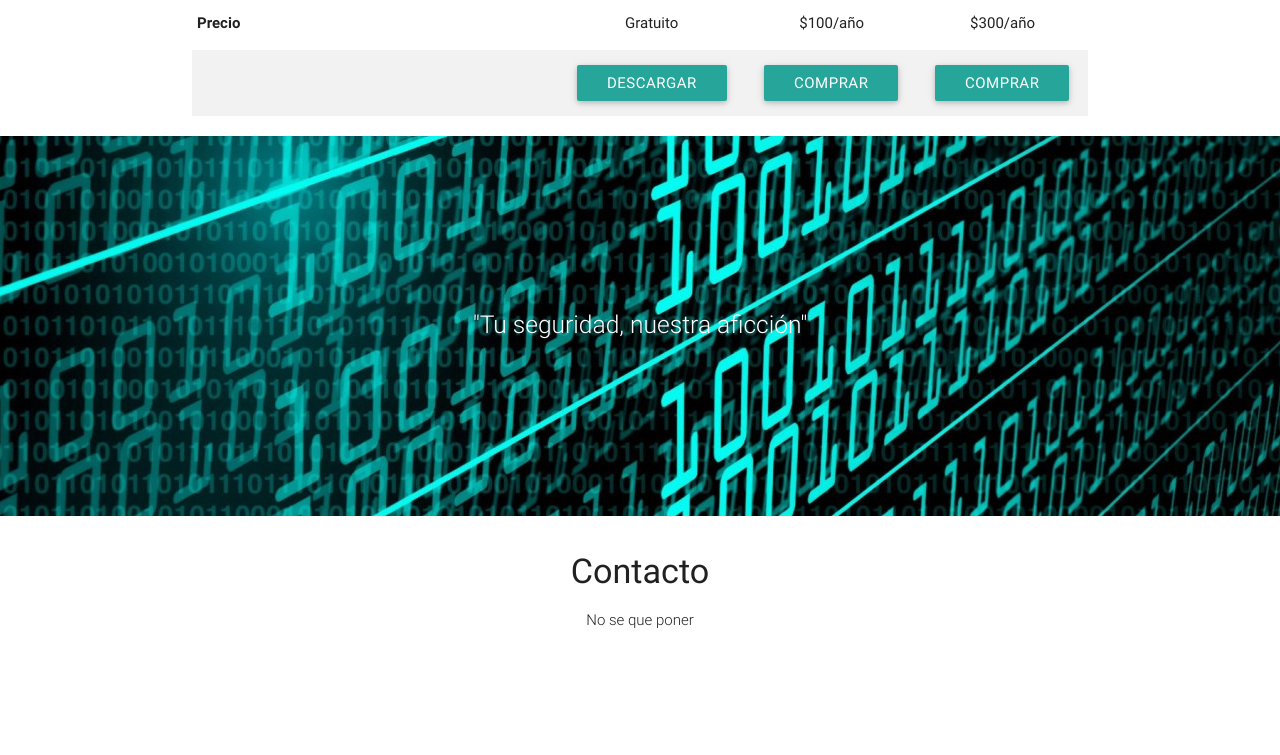
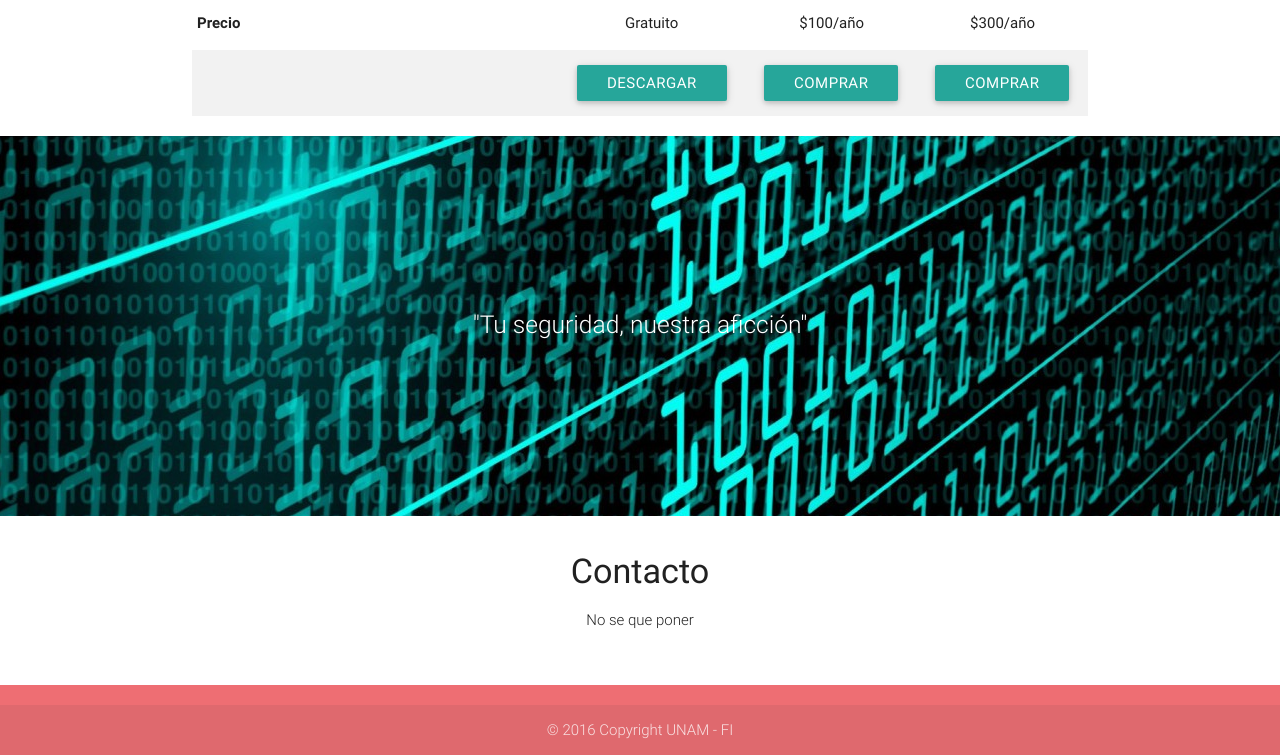
Before and after one commit to saulaxel/Taream-laboratori-PAyMN, a plain HTML site: page Website/antivirus.html in a window 1280 px wide. Shown: the part 1058-1813 px from the top of the page. Before the commit the page ends 1743 px from the top, so only its background shows below. Drawn offline with nearby package versions, Linux system fonts and the light colour scheme.

Commit message:
Update antivirus.html
Le agregue el Copyright

```diff
--- a/Website/antivirus.html
+++ b/Website/antivirus.html
@@ -148,6 +148,13 @@
 
     </div>
   </div>
+  <footer class="page-footer">
+    <div class="footer-copyright">
+      <div class="container">
+      <center> © 2016 Copyright UNAM - FI </center>
+      </div>
+    </div>
+  </footer>
 
   <script src="https://code.jquery.com/jquery-2.1.1.min.js"></script>
   <script src="js/materialize.js"></script>
```
